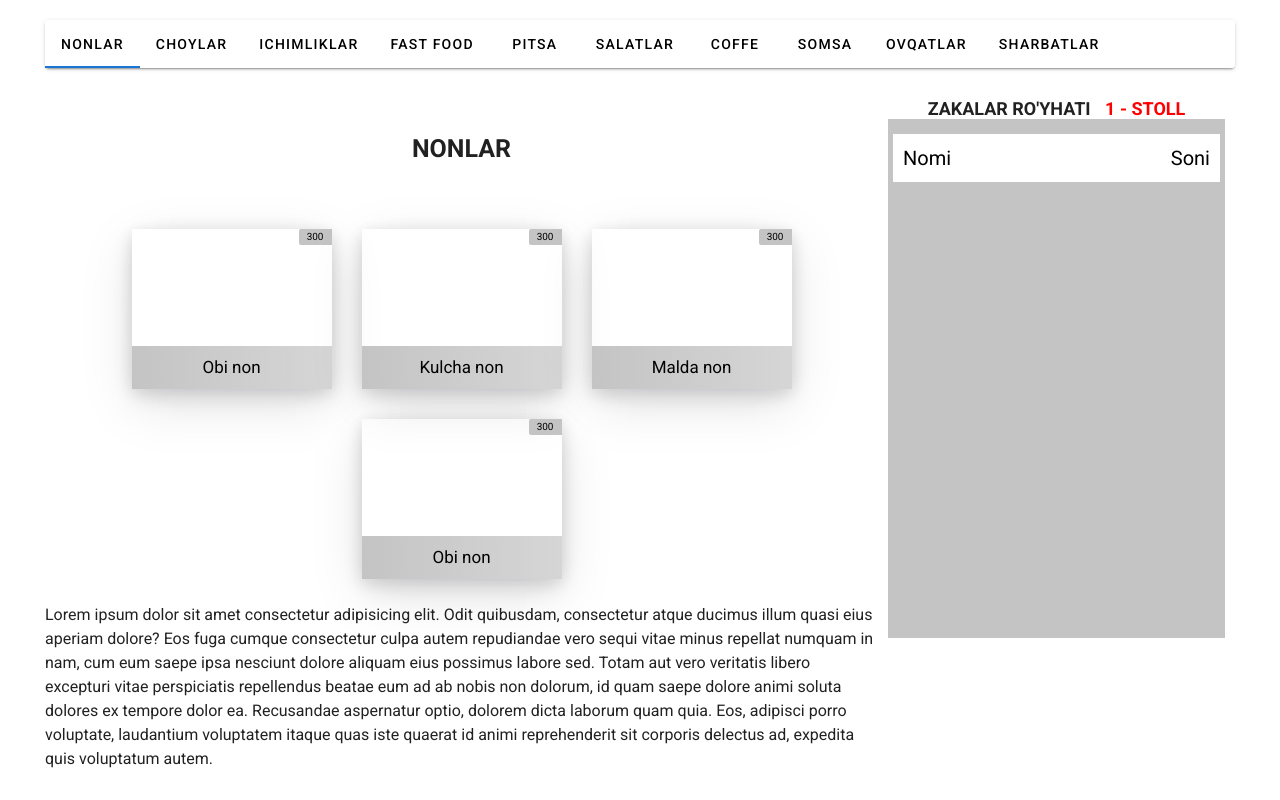
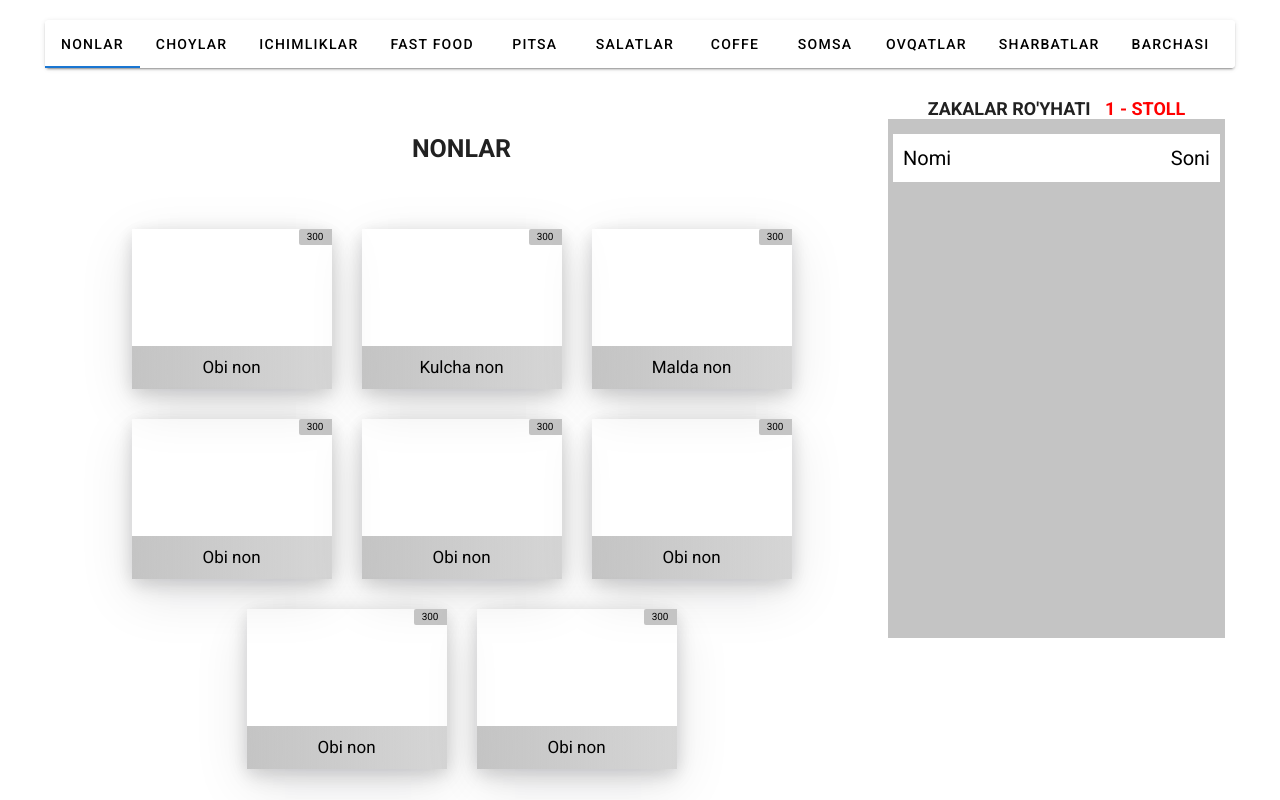
Before and after one commit to Ulugbek-Mominjonov/bahor_kafe, a Vue app: page /Menu/1 in a window 1280 px wide. Built offline with nearby package versions, Linux system fonts and the light colour scheme.

Commit message:
add product section

```diff
--- a/src/components/Product.vue
+++ b/src/components/Product.vue
@@ -2,7 +2,7 @@
   <div class="product-wrapper">
     <h2 class="product-name">{{product.category}}</h2>
     <ul class="d-flex product-list">
-      <li class="product-item" v-for="(item, index) in product.products" :key="index">
+      <li class="product-item" v-for="(item, index) in product.products" :key="index" @click="addProduct(item, stoll)">
         <span class="cost">{{item.cost}}</span>
         <span class="name">{{item.name}}</span>
       </li>
@@ -16,6 +16,18 @@
       product: {
         type: Object
       },
+      stoll: {
+        type: String
+      }
+    },
+    methods: {
+      addProduct(product, stoll) {
+        let data = {
+          product,
+          stoll
+        }
+        this.$store.commit('ADD_PRODUCT', data)
+      }
     },
   }
 </script>
--- a/src/components/Stollar.vue
+++ b/src/components/Stollar.vue
@@ -1,6 +1,6 @@
 <template>
-  <router-link class="link stoll-link" :to="{name: 'Menu', params: {id: nomer}}">
-    <div class="stoll" @click="changeColor" :class="{active: isActive}">{{nomer}}</div>
+  <router-link class="link stoll-link" :to="{name: 'Menu', params: {id: nomer.nomer}}">
+    <div class="stoll" @click="changeColor" :class="{active: nomer.isActive}">{{nomer.nomer}}</div>
   </router-link>
 </template>
 
@@ -8,8 +8,11 @@
   export default {
     props: {
       nomer: {
-        type: Number,
+        type: Object,
       },
+      afitsant: {
+        type: String
+      }
     },
     data() {
       return {
@@ -18,7 +21,6 @@
     },
     methods: {
       changeColor() {
-        console.log("ishladi");
         this.isActive = true
       }
     }
--- a/src/main.js
+++ b/src/main.js
@@ -8,7 +8,7 @@ Vue.config.productionTip = false;
 
 new Vue({
   router,
+  vuetify,
   store,
-  vuetify,
   render: (h) => h(App),
 }).$mount("#app");
--- a/src/views/Home.vue
+++ b/src/views/Home.vue
@@ -3,14 +3,15 @@
       <h1 class=afitsant>Afitsant: <span>{{$route.params.id }}</span></h1>
       <p class="stoll">Stollar</p>
       <ul class="stoll-list">
-        <li v-for="item in nomer" :key="item">
-          <Stollar :nomer="item"/>
+        <li v-for="(item, index) in stollar" :key="index">
+          <Stollar :nomer="item" :afitsant="$route.params.id"/>
         </li>
       </ul>
     </div>
 </template>
 
 <script>
+import { mapState } from 'vuex';
 import Stollar from "../components/Stollar";
 
 export default {
@@ -20,13 +21,17 @@ export default {
   },
   data() {
     return {
-      nomer: [1,2,3,4,5,6,7,8,9,10,11,12,13,14,15],
       afitsant: ""
     }
   },
   created() {
     this.afitsant = this.$route.params.id
-  }
+  },
+  computed: {
+    ...mapState({
+      stollar: 'stollar'
+    })
+  },
 };
 </script>
 <style scoped>
--- a/src/views/ProductShow.vue
+++ b/src/views/ProductShow.vue
@@ -5,13 +5,16 @@
         center-active
       >
         <v-tab class="tab-item" v-for="(tab, index) in Alldata" :key="index"  @click="selectedItem(tab.category)">{{tab.category }}</v-tab>
+        <v-tab class="tab-item" @click="selectedItem('Barchasi')">Barchasi</v-tab>
       </v-tabs>
     </v-card>
     <div class="main-menu d-flex">
       <div class="products">
-        <Product v-for="(item, index) in Alldata" :key="index" :product="item" v-show="tabItem == item.category"/>
+          <Product v-for="(item, index) in Alldata" :key="index" :product="item" :stoll="$route.params.id" v-show="tabItem == item.category"/>
+          <template v-if="tabItem == 'Barchasi'">
+            <Product v-for="(item, index) in Alldata" :key="index" :product="item" :stoll="$route.params.id" />
+          </template>
         <br>
-        Lorem ipsum dolor sit amet consectetur adipisicing elit. Odit quibusdam, consectetur atque ducimus illum quasi eius aperiam dolore? Eos fuga cumque consectetur culpa autem repudiandae vero sequi vitae minus repellat numquam in nam, cum eum saepe ipsa nesciunt dolore aliquam eius possimus labore sed. Totam aut vero veritatis libero excepturi vitae perspiciatis repellendus beatae eum ad ab nobis non dolorum, id quam saepe dolore animi soluta dolores ex tempore dolor ea. Recusandae aspernatur optio, dolorem dicta laborum quam quia. Eos, adipisci porro voluptate, laudantium voluptatem itaque quas iste quaerat id animi reprehenderit sit corporis delectus ad, expedita quis voluptatum autem.
       </div>
       <div class="ordered-list">
         <h2 class="product-name">Zakalar ro'yhati <span>{{$route.params.id }} - stoll</span></h2>
@@ -19,6 +22,10 @@
           <li class="selected-item">
             <span class="left-col">Nomi</span>
             <span class="rigth-col">Soni</span>
+          </li>
+          <li class="selected-item" v-for="(item, index) in getStateById($route.params.id).product" :key="index">
+            <span class="left-col">{{item.name}}</span>
+            <span class="rigth-col">{{item.count}}</span>
           </li>
         </ul>
       </div>
@@ -28,6 +35,8 @@
 
 <script>
 import Product from '@/components/Product.vue';
+import { mapState, mapGetters } from 'vuex';
+import store from '@/store/index';
   export default {
     components: {
       Product
@@ -58,11 +67,6 @@ import Product from '@/components/Product.vue';
                 name: "Obi non",
                 cost: 300
               },
-            ]
-          },
-          {
-            category: "Choylar",
-            products: [
               {
                 id: 2,
                 name: "Obi non",
@@ -70,12 +74,12 @@ import Product from '@/components/Product.vue';
               },
               {
                 id: 2,
-                name: "Kulcha non",
+                name: "Obi non",
                 cost: 300
               },
               {
                 id: 2,
-                name: "Malda non",
+                name: "Obi non",
                 cost: 300
               },
               {
@@ -86,26 +90,86 @@ import Product from '@/components/Product.vue';
             ]
           },
           {
+            category: "Choylar",
+            products: [
+              {
+                id: 2,
+                name: "Ko'k choy",
+                cost: 300
+              },
+              {
+                id: 2,
+                name: "Qora choy",
+                cost: 300
+              },
+              {
+                id: 2,
+                name: "Limonli choy",
+                cost: 300
+              },
+              {
+                id: 2,
+                name: "Mevali choy",
+                cost: 300
+              },
+              {
+                id: 2,
+                name: "Mevali choy",
+                cost: 300
+              },
+              {
+                id: 2,
+                name: "Mevali choy",
+                cost: 300
+              },
+            ]
+          },
+          {
             category: "Ichimliklar",
             products: [
               {
                 id: 2,
-                name: "Obi non",
+                name: "Fanta",
                 cost: 300
               },
               {
                 id: 2,
-                name: "Kulcha non",
+                name: "Cola",
                 cost: 300
               },
               {
                 id: 2,
-                name: "Malda non",
+                name: "Pepsi",
                 cost: 300
               },
               {
                 id: 2,
-                name: "Obi non",
+                name: "Dinay",
+                cost: 300
+              },
+              {
+                id: 2,
+                name: "Dinay",
+                cost: 300
+              },
+              {
+                id: 2,
+                name: "Dinay",
+                cost: 300
+              },
+              {
+                id: 2,
+                name: "Dinay",
+                cost: 300
+              },
+              {
+                id: 2,
+                name: "Dinay",
+                cost: 300
+              },
+              {
+                id: 2,
+                name: "Dinay",
                 cost: 300
               },
             ]
@@ -140,12 +204,12 @@ import Product from '@/components/Product.vue';
             products: [
               {
                 id: 2,
-                name: "Obi non",
+                name: "Goshtli",
                 cost: 300
               },
               {
                 id: 2,
-                name: "Kulcha non",
+                name: "Tuqumli",
                 cost: 300
               },
               {
@@ -158,6 +222,16 @@ import Product from '@/components/Product.vue';
                 name: "Obi non",
                 cost: 300
               },
+              {
+                id: 2,
+                name: "Tuqumli",
+                cost: 300
+              },
+              {
+                id: 2,
+                name: "Tuqumli",
+                cost: 300
+              },
             ]
           },
           {
@@ -165,22 +239,32 @@ import Product from '@/components/Product.vue';
             products: [
               {
                 id: 2,
+                name: "Sezar",
+                cost: 300
+              },
+              {
+                id: 2,
+                name: "Aliviya",
+                cost: 300
+              },
+              {
+                id: 2,
+                name: "Pigudi",
+                cost: 300
+              },
+              {
+                id: 2,
                 name: "Obi non",
                 cost: 300
               },
               {
                 id: 2,
-                name: "Kulcha non",
+                name: "Pigudi",
                 cost: 300
               },
               {
                 id: 2,
-                name: "Malda non",
-                cost: 300
-              },
-              {
-                id: 2,
-                name: "Obi non",
+                name: "Pigudi",
                 cost: 300
               },
             ]
@@ -215,22 +299,17 @@ import Product from '@/components/Product.vue';
             products: [
               {
                 id: 2,
-                name: "Obi non",
+                name: "Qovoqli",
                 cost: 300
               },
               {
                 id: 2,
-                name: "Kulcha non",
+                name: "Goshtli",
                 cost: 300
               },
               {
                 id: 2,
-                name: "Malda non",
-                cost: 300
-              },
-              {
-                id: 2,
-                name: "Obi non",
+                name: "Kartoshkali",
                 cost: 300
               },
             ]
@@ -283,11 +362,36 @@ import Product from '@/components/Product.vue';
                 name: "Obi non",
                 cost: 300
               },
+              {
+                id: 2,
+                name: "Obi non",
+                cost: 300
+              },
+              {
+                id: 2,
+                name: "Obi non",
+                cost: 300
+              },
+              {
+                id: 2,
+                name: "Obi non",
+                cost: 300
+              },
             ]
           },
         ],
         tabItem: "Nonlar"
       }
+    },
+    beforeRouteEnter(to, from, next) {
+      store.commit('SET_ACTIVE', to.params.id)
+      next()
+    },
+    computed: {
+      ...mapGetters(['getStateById']),
+      ...mapState({
+        selectedProducts: 'selectedProducts'
+      })
     },
     methods: {
       selectedItem(item) {
```
Also changed, not shown: src/store/index.js (+98 -2 lines).
